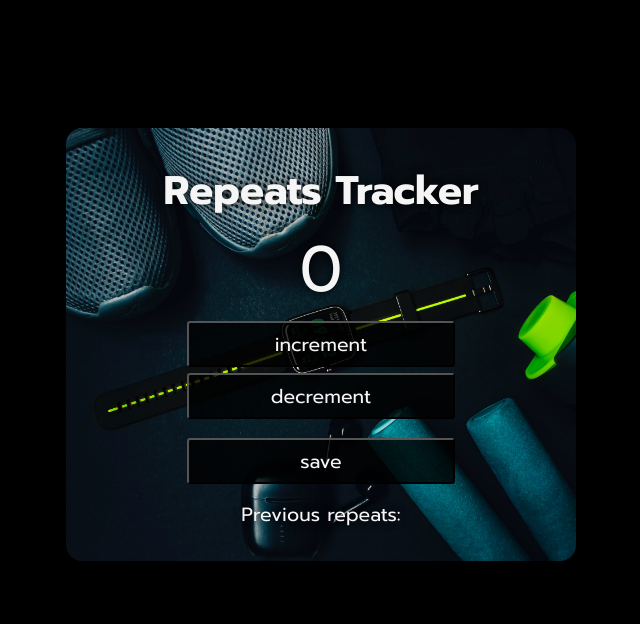
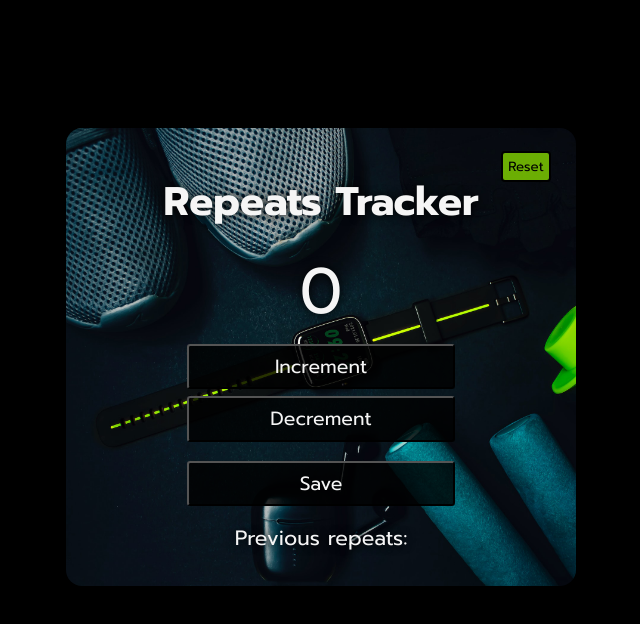
Before and after one commit to Arniss5/Gym-Counter, a plain HTML site: page index.html in a window 1280 px wide. Shown: the whole page, without its empty margins (319-959 px from the left). Drawn offline with Linux system fonts and the light colour scheme.

Commit message:
add functionality of reset btn

```diff
--- a/app.js
+++ b/app.js
@@ -41,3 +41,9 @@ function save() {
 }
 
 //create click event on save button and assign save function
+
+//create reset function
+function reset() {
+    //set prevRepeats textContent to 'Previous repeats:'
+    prevRepeats.textContent = "Previous repeats:" + " "
+}
--- a/index.html
+++ b/index.html
@@ -12,11 +12,12 @@
 </head>
 <body>
     <section class="tracker">
+        <button id="reset" onclick="reset()">Reset</button>
         <h1>Repeats Tracker</h1>
         <div id="repeats">0</div>
-        <button class="tracker-btn" id="increment" onclick="increment()">increment</button>
-        <button class="tracker-btn" id="decrement" onclick="decrement()">decrement</button>
-        <button class="tracker-btn" id="save" onclick="save()">save</button>
+        <button class="tracker-btn" id="increment" onclick="increment()">Increment</button>
+        <button class="tracker-btn" id="decrement" onclick="decrement()">Decrement</button>
+        <button class="tracker-btn" id="save" onclick="save()">Save</button>
         <p id="prev-repeats">Previous repeats:</h2>
 
     </section>
--- a/style.css
+++ b/style.css
@@ -22,11 +22,31 @@ body {
     justify-content: space-around;
     align-items: center;
     border-radius: 1rem;
+    position: relative;
+}
+
+#reset {
+    font-family: inherit;
+    background-color: rgba(133, 215, 0, 0.8);
+    padding: 0.2rem 0.3rem;
+    border: 2px solid black;
+    border-radius: 4px;
+    right: 5%;
+    top: 5%;
+    position: absolute;
+}
+
+#reset:hover {
+    color: rgb(133, 215, 0);
+    background-color: transparent;
+    border: 2px solid rgb(133, 215, 0);
+    cursor: pointer;
 }
 
 h1 {
     text-align: center;
     font-size: 2.5rem;
+    padding: 0.7rem;
 
 }
 
@@ -55,5 +75,5 @@ h1 {
 }
 
 #prev-repeats {
-    font-size: 1.2rem;
+    font-size: 1.3rem;
 }
```
